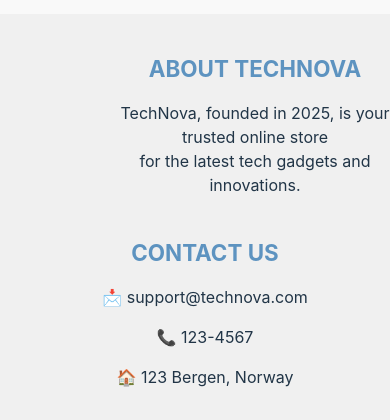
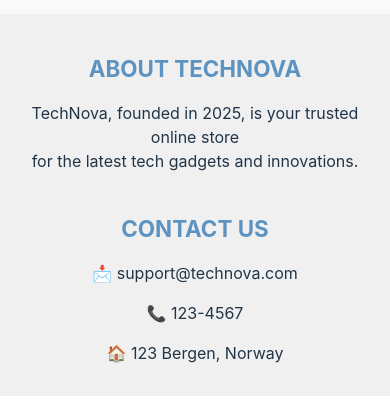
Before and after one commit to hamzas4011/ecommerce-app, a React (Vite) app: page /cart in a window 390 px wide. Shown: the part 937-1357 px from the top of the page. After the commit the page ends 1333 px from the top, so only its background shows below. Built offline with nearby package versions, Linux system fonts and the light colour scheme.

Commit message:
test footer

```diff
--- a/src/styles/Footer.css
+++ b/src/styles/Footer.css
@@ -48,9 +48,14 @@
         padding: 15px;
     }
 
-    .footer-about,
+    .footer-about {
+        margin-left: 0;
+        text-align: center;
+        width: 100%;
+    }
+
     .footer-contact {
         text-align: center;
-        max-width: 100%;
+        width: 100%;
     }
 }
```
